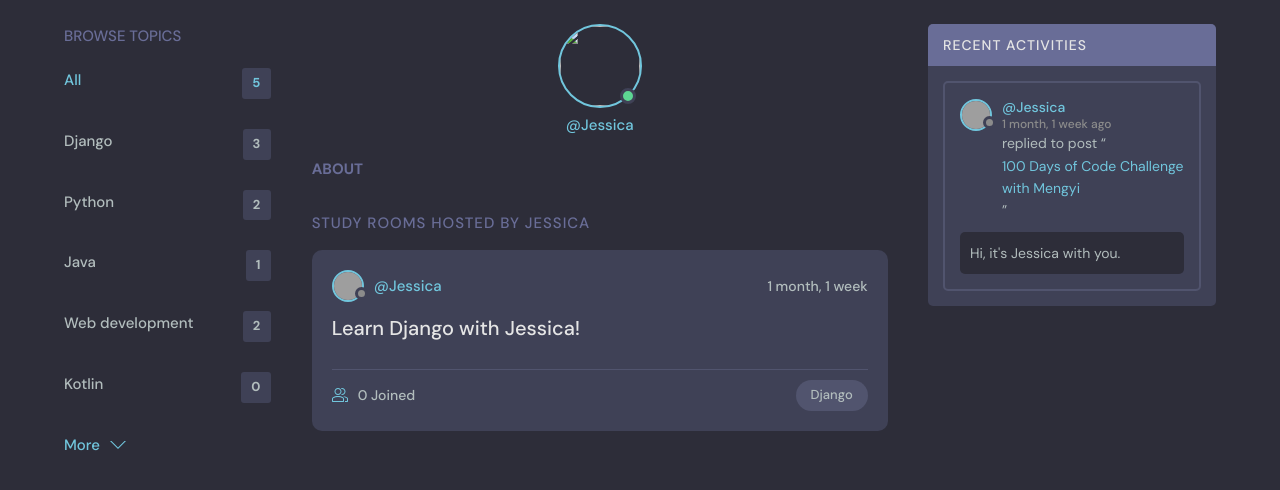
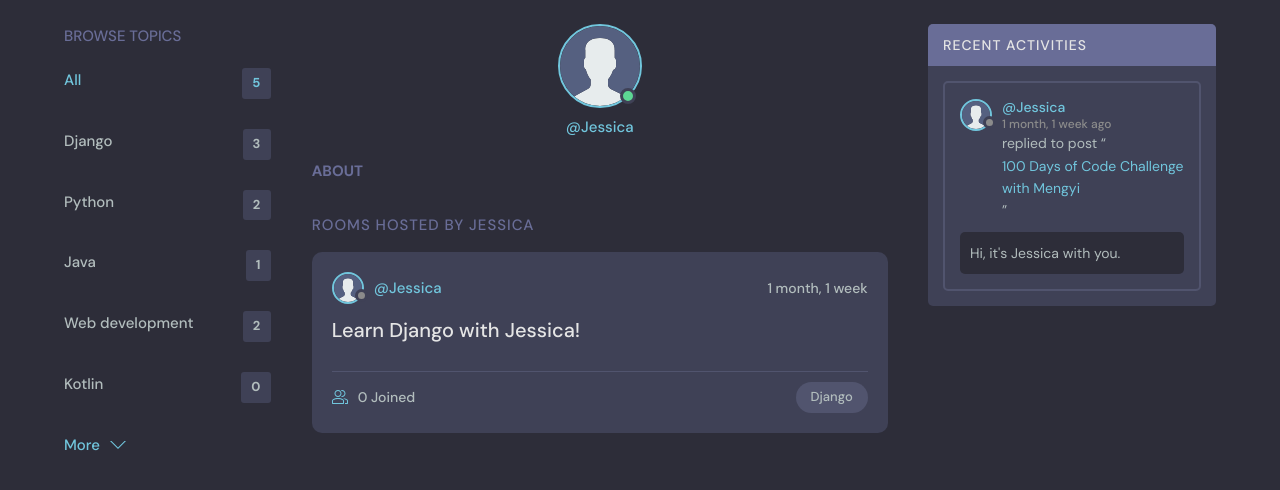
Before and after one commit to MengyiG/MyStudyHub, a Django app: page /profile/2/ in a window 1280 px wide. Shown: the part 76-566 px from the top of the page. Run offline with Django 4.2, Linux system fonts and the light colour scheme; data comes from the database, SQL or seed files in the repository; grey boxes are pictures that could not be loaded.

Commit message:
fix profile photos

```diff
--- a/base/templates/base/activity_component.html
+++ b/base/templates/base/activity_component.html
@@ -1,3 +1,5 @@
+{% load static %}
+
 <div class="activities">
     <div class="activities__header">
         <h2>Recent Activities</h2>
@@ -8,7 +10,7 @@
         <div class="activities__boxHeader roomListRoom__header">
             <a href="{% url 'user-profile' message.user.id %}" class="roomListRoom__author">
                 <div class="avatar avatar--small">
-                    <img src="https://randomuser.me/api/portraits/women/11.jpg" />
+                    <img src="{% static 'images/avatar.svg' %}" />
                 </div>
                 <p>
                     @{{message.user}}
--- a/base/templates/base/feed_component.html
+++ b/base/templates/base/feed_component.html
@@ -1,10 +1,12 @@
 {% for room in rooms %}
+{% load static %}
+
 
 <div class="roomListRoom">
     <div class="roomListRoom__header">
         <a href="{% url 'user-profile' room.host.id %}" class="roomListRoom__author">
             <div class="avatar avatar--small">
-                <img src="https://randomuser.me/api/portraits/women/11.jpg" />
+                <img src="{% static 'images/avatar.svg' %}" />
             </div>
             <span>@{{room.host.username}}</span>
         </a>
--- a/base/templates/base/login_register.html
+++ b/base/templates/base/login_register.html
@@ -12,7 +12,7 @@
         </div>
       </div>
       <div class="layout__body">
-        <h2 class="auth__tagline">Find your study partner</h2>
+        <h2 class="auth__tagline">Find your partner/commuity </h2>
 
         <form class="form" action="" method="POST">
           {% csrf_token %}
--- a/base/templates/base/profile.html
+++ b/base/templates/base/profile.html
@@ -1,6 +1,8 @@
 {% extends 'main.html' %}
 
 {% block content %}
+{% load static %}
+
 <main class="profile-page layout layout--3">
     <div class="container">
         <!-- Topics Start -->
@@ -12,14 +14,14 @@
             <div class="profile">
                 <div class="profile__avatar">
                     <div class="avatar avatar--large active">
-                        <img src="{{user.avatar.url}}" />
+                        <!-- <img src="{{user.avatar.url}}" /> -->
+                        <img src="{% static 'images/avatar.svg' %}" />
                     </div>
                 </div>
                 <div class="profile__info">
                     <h3>{{user.name}}</h3>
                     <p>@{{user.username}}</p>
                     {% if request.user == user %}
-                    <!-- TODO -->
                     <a href="{% url 'update-user' %}" class="btn btn--main btn--pill">Edit Profile</a>
                     {% endif %}
                 </div>
@@ -33,7 +35,7 @@
 
             <div class="roomList__header">
                 <div>
-                    <h2>Study Rooms Hosted by {{user.username}}</a>
+                    <h2> Rooms Hosted by {{user.username}}</a>
                     </h2>
                 </div>
             </div>
--- a/base/templates/base/room_form.html
+++ b/base/templates/base/room_form.html
@@ -16,7 +16,7 @@
                             </path>
                         </svg>
                     </a>
-                    <h3>Create/Update Study Room</h3>
+                    <h3>Create/Update Room</h3>
                 </div>
             </div>
             <div class="layout__body">
@@ -46,7 +46,7 @@
                     </div> -->
 
                     <div class="form__action">
-                        <a class="btn btn--dark" href="index.html">Cancel</a>
+                        <a class="btn btn--dark" href="{% url 'home' %}">Cancel</a>
                         <button class="btn btn--main" type="submit">Create Room</button>
                     </div>
                 </form>
```
